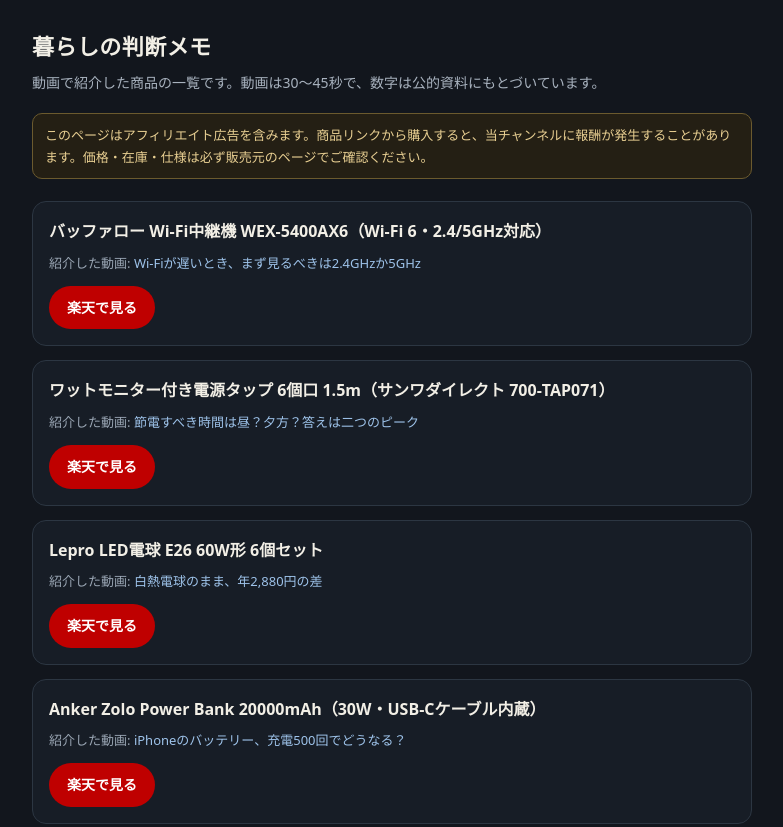
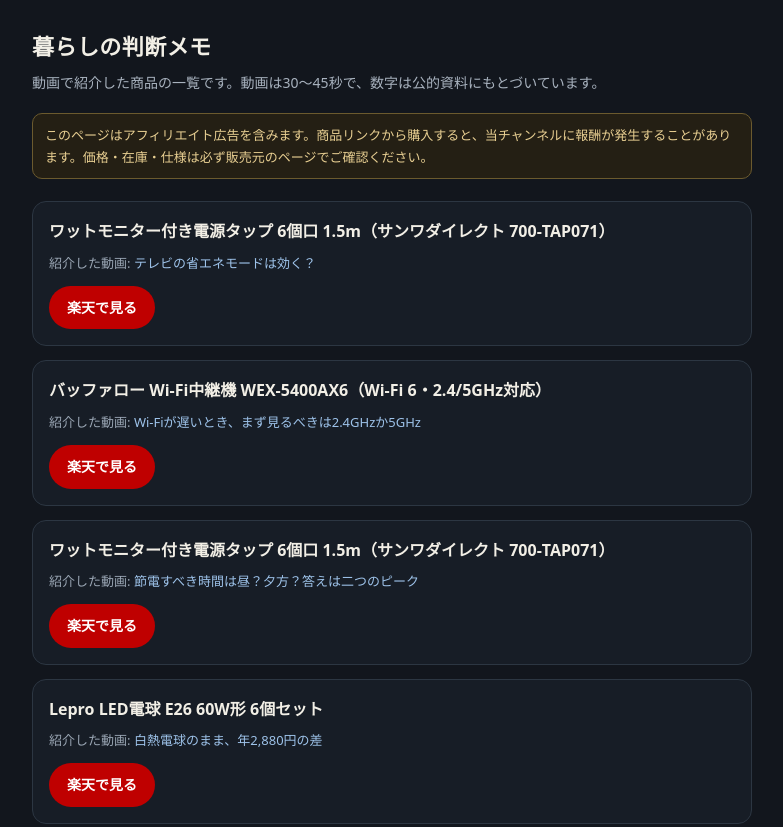
Before and after one commit to neoenox/kurashi-hantei, a plain HTML site: page index.html in a window 1280 px wide. Shown: the top 827 px of the page, without its empty margins (248-1031 px from the left). Drawn offline with Linux system fonts and the light colour scheme.

Commit message:
hub: 公開11件を反映（2026-11-22）
+ tv_eco_mode ワットモニター付き電源タップ 6個口 1.5m（サンワダイレクト 700-TAP071）

```diff
--- a/index.html
+++ b/index.html
@@ -39,6 +39,11 @@
   <p class="lead">動画で紹介した商品の一覧です。動画は30〜45秒で、数字は公的資料にもとづいています。</p>
   <p class="pr">このページはアフィリエイト広告を含みます。商品リンクから購入すると、当チャンネルに報酬が発生することがあります。価格・在庫・仕様は必ず販売元のページでご確認ください。</p>
   <ul>
+    <li class="card" data-slug="tv_eco_mode">
+      <p class="product">ワットモニター付き電源タップ 6個口 1.5m（サンワダイレクト 700-TAP071）</p>
+      <p class="video">紹介した動画: <a href="https://www.youtube.com/shorts/vIidprvltVg">テレビの省エネモードは効く？</a></p>
+      <a class="cta" href="https://hb.afl.rakuten.co.jp/ichiba/59b85384.a4bc37ea.59b85385.fcc78faf/?pc=https%3A%2F%2Fitem.rakuten.co.jp%2Fsanwadirect%2F700-tap071%2F" rel="nofollow sponsored noopener" target="_blank">楽天で見る</a>
+    </li>
     <li class="card" data-slug="wifi_band">
       <p class="product">バッファロー Wi-Fi中継機 WEX-5400AX6（Wi-Fi 6・2.4/5GHz対応）</p>
       <p class="video">紹介した動画: <a href="https://www.youtube.com/shorts/eEUDSP4bKfs">Wi-Fiが遅いとき、まず見るべきは2.4GHzか5GHz</a></p>
@@ -92,7 +97,7 @@
   </ul>
   <footer>
     <p><a href="https://www.youtube.com/@kurashi_hantei">チャンネルを見る（暮らしの判断メモ）</a></p>
-    <p>更新: 2026-11-19 ／ 掲載 10 件</p>
+    <p>更新: 2026-11-22 ／ 掲載 11 件</p>
   </footer>
 </main>
 </body>
```
